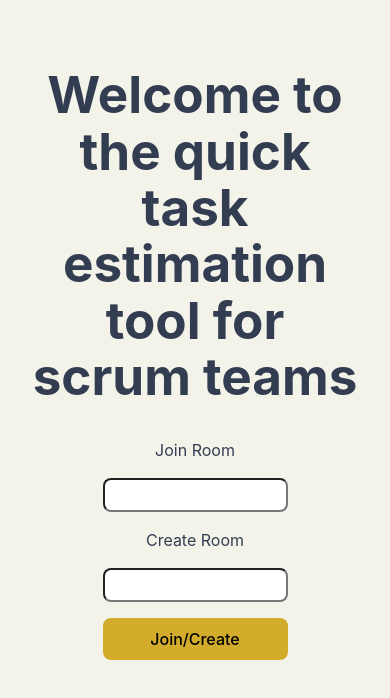
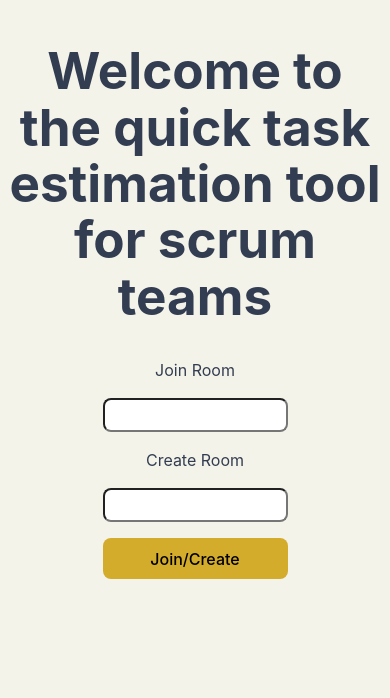
Before and after one commit to kppavlov/pokerplanning, a React (Vite) app in the folder client/: page / in a window 390 px wide. Shown: the top 698 px of the page. Built offline with nearby package versions, Linux system fonts and the light colour scheme; no server answers.

Commit message:
fix smallscreen issues

```diff
--- a/client/src/App.scss
+++ b/client/src/App.scss
@@ -6,7 +6,6 @@
 
 .App {
   display: flex;
-  flex: 0 1 auto;
   flex-direction: column;
   justify-content: center;
   align-items: center;
@@ -60,6 +59,7 @@ form {
   gap: 1rem;
   flex-wrap: wrap;
   height: 100%;
+  width: 100%;
   justify-content: space-between;
 
   .card {
@@ -120,6 +120,10 @@ ul {
 }
 
 @media screen and (max-width: 745px) {
+  #root {
+    padding: 0.5rem;
+  }
+
   .user-list-avg-container {
     display: block;
 
@@ -131,4 +135,14 @@ ul {
       width: auto;
     }
   }
+
+  .App {
+    .action-buttons-wrapper {
+      padding: 1rem 0.5rem;
+    }
+  }
+
+  ul {
+    padding: 0.1rem 1rem;
+  }
 }
--- a/client/src/index.css
+++ b/client/src/index.css
@@ -30,6 +30,7 @@ body {
   min-height: 100vh;
   background-color: #f4f3ea;
   color: #333d51;
+  padding: 0;
 }
 
 h1 {
```
